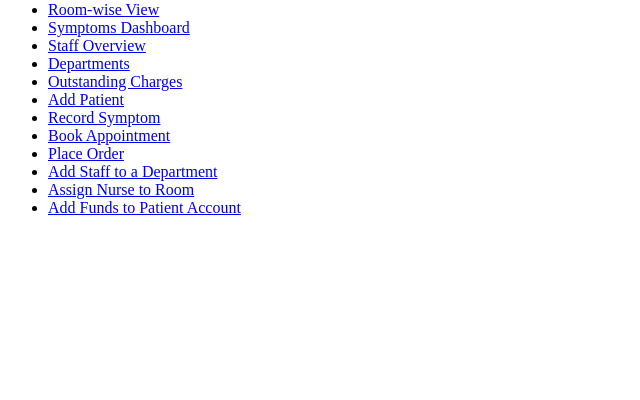
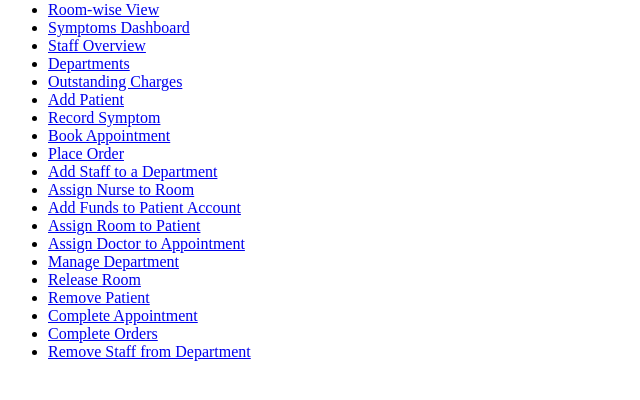
Before and after one commit to aashritha090909/phase4, a Django app: page /user/ in a window 1280 px wide. Shown: the part 113-513 px from the top of the page, without its empty margins (0-640 px from the left). Run offline with Django 5.2, Linux system fonts and the light colour scheme.

Commit message:
Add the last eight procedures

```diff
--- a/user_app/templates/user_app/home.html
+++ b/user_app/templates/user_app/home.html
@@ -21,6 +21,17 @@
         <li><a href="{% url 'add_staff_to_dept' %}">Add Staff to a Department</a></li>
         <li><a href="{% url 'assign_nurse_to_room' %}">Assign Nurse to Room</a></li>
         <li><a href="{% url 'add_funds' %}">Add Funds to Patient Account</a></li>
+
+
+        <li><a href="{% url 'assign_room_to_patient' %}">Assign Room to Patient</a></li>
+        <li><a href="{% url 'assign_doctor_to_appointment' %}">Assign Doctor to Appointment</a></li>
+        <li><a href="{% url 'manage_department' %}">Manage Department</a></li>
+        <li><a href="{% url 'release_room' %}">Release Room</a></li>
+        <li><a href="{% url 'remove_patient' %}">Remove Patient</a></li>
+        <li><a href="{% url 'complete_appointment' %}">Complete Appointment</a></li>
+        <li><a href="{% url 'complete_orders' %}">Complete Orders</a></li>
+        <li><a href="{% url 'remove_staff_from_dept' %}">Remove Staff from Department</a></li>
+
     </ul>
 </body>
 </html>
--- a/user_app/urls.py
+++ b/user_app/urls.py
@@ -15,4 +15,12 @@ urlpatterns = [
     path("charges/", views.outstanding_charges, name="outstanding_charges"),
     path('add-funds/', views.add_funds_view, name='add_funds'),
     path('assign-nurse-to-room/', views.assign_nurse_to_room_view, name='assign_nurse_to_room'),
+    path('assign-room-to-patient/', views.assign_room_to_patient_view, name='assign_room_to_patient'),
+    path('assign-doctor-to-appointment/', views.assign_doctor_to_appointment_view, name='assign_doctor_to_appointment'),
+    path('manage-department/', views.manage_department_view, name='manage_department'),
+    path('release-room/', views.release_room_view, name='release_room'),
+    path('remove-patient/', views.remove_patient_view, name='remove_patient'),
+    path('remove-staff-from-dept/', views.remove_staff_from_dept_view, name='remove_staff_from_dept'),
+    path('complete-appointment/', views.complete_appointment_view, name='complete_appointment'),
+    path('complete-orders/', views.complete_orders_view, name='complete_orders'),
 ]
--- a/user_app/views.py
+++ b/user_app/views.py
@@ -294,3 +294,255 @@ def assign_nurse_to_room_view(request):
             context['error'] = f"Database error occurred: {e}"
 
     return render(request, 'user_app/assign_nurse_to_room.html', context)
+
+
+def assign_room_to_patient_view(request):
+    context = {}
+
+    if request.method == 'POST':
+        ip_ssn = request.POST.get('ssn')
+        ip_roomType = request.POST.get('room_type')
+
+        try:
+            ip_roomNumber = int(request.POST.get('room_number'))
+        except (ValueError, TypeError):
+            context['error'] = 'Room number must be a whole number'
+            return render(request, 'user_app/assign_room_to_patient.html', context)
+
+        if not ip_ssn or not ip_roomType:
+            context['error'] = 'All fields are required'
+            return render(request, 'user_app/assign_room_to_patient.html', context)
+
+        if len(ip_ssn) != 11:
+            context['error'] = 'SSN must be XXX-XX-XXXX format'
+            return render(request, 'user_app/assign_room_to_patient.html', context)
+
+        try:
+            with connection.cursor() as cursor:
+                cursor.callproc('assign_room_to_patient', [ip_ssn, ip_roomNumber, ip_roomType])
+                context['message'] = f'Patient {ip_ssn} assigned to room {ip_roomNumber}'
+
+        except Exception as e:
+            print(f"Database Error: {e}")
+            context['error'] = f"Error assigning room to patient. Details: {e}"
+
+    return render(request, 'user_app/assign_room_to_patient.html', context)
+
+
+def assign_doctor_to_appointment_view(request):
+    context = {}
+    if request.method == 'POST':
+        ip_patientId = request.POST.get('patient_id')
+        ip_apptDate = request.POST.get('appt_date')
+        ip_apptTime = request.POST.get('appt_time')
+        ip_doctorId = request.POST.get('doctor_id')
+
+        if not ip_patientId or not ip_apptDate or not ip_apptTime or not ip_doctorId:
+            context['error'] = 'All fields are required'
+            return render(request, 'user_app/assign_doctor_to_appointment.html', context)
+
+        if len(ip_patientId) != 11 or len(ip_doctorId) != 11:
+            context['error'] = 'SSNs must be XXX-XX-XXXX FORMAT'
+            return render(request, 'user_app/assign_doctor_to_appointment.html', context)
+
+        import re
+        if not re.match(r'^([01]\d|2[0-3]):([0-5]\d):([0-5]\d)$', ip_apptTime):
+            context['error'] = 'Time must be in 24-hour format (HH:MM:SS)'
+            return render(request, 'user_app/assign_doctor_to_appointment.html', context)
+
+        try:
+            with connection.cursor() as cursor:
+                cursor.callproc('assign_doctor_to_appointment', [ip_patientId, ip_apptDate, ip_apptTime, ip_doctorId])
+                context['message'] = f'Doctor {ip_doctorId} assigned to appointment'
+
+        except Exception as e:
+            print(f"Database Error: {e}")
+            if "maximum" in str(e).lower() or "3" in str(e):
+                context['error'] = f"Error: Maximum 3 doctors per appointment already reached"
+            elif "conflict" in str(e).lower() or "other patient" in str(e).lower():
+                context['error'] = f"Error: Doctor {ip_doctorId} has another appointment at this time"
+            else:
+                context['error'] = f"Error assigning doctor to appointment. Details: {e}"
+
+    return render(request, 'user_app/assign_doctor_to_appointment.html', context)
+
+
+def manage_department_view(request):
+    context = {}
+    if request.method == 'POST':
+        ip_ssn = request.POST.get('ssn')
+
+        try:
+            ip_deptId = int(request.POST.get('dept_id'))
+        except (ValueError, TypeError):
+            context['error'] = 'Department ID must be a whole number'
+            return render(request, 'user_app/manage_department.html', context)
+
+        if not ip_ssn:
+            context['error'] = 'All fields are required'
+            return render(request, 'user_app/manage_department.html', context)
+
+        if len(ip_ssn) != 11:
+            context['error'] = 'SSN must be XXX-XX-XXXX format'
+            return render(request, 'user_app/manage_department.html', context)
+
+        try:
+            with connection.cursor() as cursor:
+                cursor.callproc('manage_department', [ip_ssn, ip_deptId])
+                context['message'] = f'Staff {ip_ssn} set as manager of department {ip_deptId}'
+
+        except Exception as e:
+            print(f"Database Error: {e}")
+            context['error'] = f"Error managing department. Details: {e}"
+
+    return render(request, 'user_app/manage_department.html', context)
+
+
+def release_room_view(request):
+    context = {}
+    if request.method == 'POST':
+        ip_roomNumber = int(request.POST.get('room_number'))
+
+        if not ip_roomNumber:
+            context['error'] = 'Room is required'
+            return render(request, 'user_app/release_room.html', context)
+
+        try:
+            ip_roomNumber = int(ip_roomNumber)
+        except (ValueError, TypeError):
+            context['error'] = 'Room number must be a whole number'
+            return render(request, 'user_app/release_room.html', context)
+
+        if ip_roomNumber <= 0:
+            context['error'] = 'Room number must be positive'
+            return render(request, 'user_app/release_room.html', context)
+
+        try:
+            with connection.cursor() as cursor:
+                cursor.callproc('release_room', [ip_roomNumber])
+                context['message'] = f'Room {ip_roomNumber} released'
+
+        except Exception as e:
+            print(f"Database Error: {e}")
+            context['error'] = f"Error releasing room. Details: {e}"
+
+    return render(request, 'user_app/release_room.html', context)
+
+
+def remove_patient_view(request):
+    context = {}
+    if request.method == 'POST':
+        ip_ssn = request.POST.get('ssn')
+
+        if not ip_ssn:
+            context['error'] = 'SSN is required'
+            return render(request, 'user_app/remove_patient.html', context)
+
+        if len(ip_ssn) != 11:
+            context['error'] = 'SSN must be XXX-XX-XXXX format'
+            return render(request, 'user_app/remove_patient.html', context)
+
+        try:
+            with connection.cursor() as cursor:
+                cursor.callproc('remove_patient', [ip_ssn])
+                context['message'] = f'Patient {ip_ssn} removed'
+
+        except Exception as e:
+            print(f"Database Error: {e}")
+            context['error'] = f"Error removing patient. Details: {e}"
+
+    return render(request, 'user_app/remove_patient.html', context)
+
+
+def remove_staff_from_dept_view(request):
+    context = {}
+    if request.method == 'POST':
+        ip_ssn = request.POST.get('ssn')
+
+        try:
+            ip_deptId = int(request.POST.get('dept_id'))
+        except (ValueError, TypeError):
+            context['error'] = 'Department ID must be a whole number'
+            return render(request, 'user_app/remove_staff_from_dept.html', context)
+
+        required_fields = [ip_ssn]
+        if not ip_ssn or not ip_deptId :
+            context['error'] = 'All fields are required'
+            return render(request, 'user_app/remove_staff_from_dept.html', context)
+
+        if len(ip_ssn) != 11:
+            context['error'] = 'SSN must be XXX-XX-XXXX format'
+            return render(request, 'user_app/remove_staff_from_dept.html', context)
+
+        try:
+            with connection.cursor() as cursor:
+                cursor.callproc('remove_staff_from_dept', [ip_ssn, ip_deptId])
+                context['message'] = f'Staff {ip_ssn} removed from department {ip_deptId}'
+
+        except Exception as e:
+            print(f"Database Error: {e}")
+            context['error'] = f"Error removing staff from department. Details: {e}"
+
+    return render(request, 'user_app/remove_staff_from_dept.html', context)
+
+
+def complete_appointment_view(request):
+    context = {}
+    if request.method == 'POST':
+        ip_patientId = request.POST.get('patient_id')
+        ip_apptDate = request.POST.get('appt_date')
+        ip_apptTime = request.POST.get('appt_time')
+
+        required_fields = [ip_patientId, ip_apptDate, ip_apptTime]
+        if not ip_patientId or not ip_apptDate or not ip_apptTime:
+            context['error'] = 'All fields are required'
+            return render(request, 'user_app/complete_appointment.html', context)
+
+        if len(ip_patientId) != 11:
+            context['error'] = 'PatientID must be XXX-XX-XXXX format'
+            return render(request, 'user_app/complete_appointment.html', context)
+
+        import re
+        if not re.match(r'^([01]\d|2[0-3]):([0-5]\d):([0-5]\d)$', ip_apptTime):
+            context['error'] = 'Time must be in 24-hour format (HH:MM:SS)'
+            return render(request, 'user_app/complete_appointment.html', context)
+
+        try:
+            with connection.cursor() as cursor:
+                cursor.callproc('complete_appointment', [ip_patientId, ip_apptDate, ip_apptTime])
+                context['message'] = f'Appointment completed for patient {ip_patientId}'
+
+        except Exception as e:
+            print(f"Database Error: {e}")
+            context['error'] = f"Error completing appointment. Details: {e}"
+
+    return render(request, 'user_app/complete_appointment.html', context)
+
+
+def complete_orders_view(request):
+    context = {}
+    if request.method == 'POST':
+        try:
+            ip_num_orders = int(request.POST.get('num_orders'))
+        except (ValueError, TypeError):
+            context['error'] = 'Number of orders must be a whole number'
+            return render(request, 'user_app/complete_orders.html', context)
+
+        if not ip_num_orders:
+            context['error'] = 'Number of orders is required'
+            return render(request, 'user_app/complete_orders.html', context)
+
+        if ip_num_orders < 1:
+            context['error'] = 'Number of orders must be at least 1'
+            return render(request, 'user_app/complete_orders.html', context)
+
+        try:
+            with connection.cursor() as cursor:
+                cursor.callproc('complete_orders', [ip_num_orders])
+                context['message'] = f'Completed {ip_num_orders} order(s)'
+
+        except Exception as e:
+            print(f"Database Error: {e}")
+            context['error'] = f"Error completing orders. Details: {e}"
+
+    return render(request, 'user_app/complete_orders.html', context)
```
Also changed, not shown: user_app/templates/user_app/assign_doctor_to_appointment.html (added, +48 -0 lines), user_app/templates/user_app/assign_room_to_patient.html (added, +40 -0 lines), user_app/templates/user_app/complete_appointment.html (added, +41 -0 lines), user_app/templates/user_app/complete_orders.html (added, +29 -0 lines), user_app/templates/user_app/manage_department.html (added, +35 -0 lines), user_app/templates/user_app/release_room.html (added, +27 -0 lines), user_app/templates/user_app/remove_patient.html (added, +27 -0 lines), user_app/templates/user_app/remove_staff_from_dept.html (added, +32 -0 lines).
